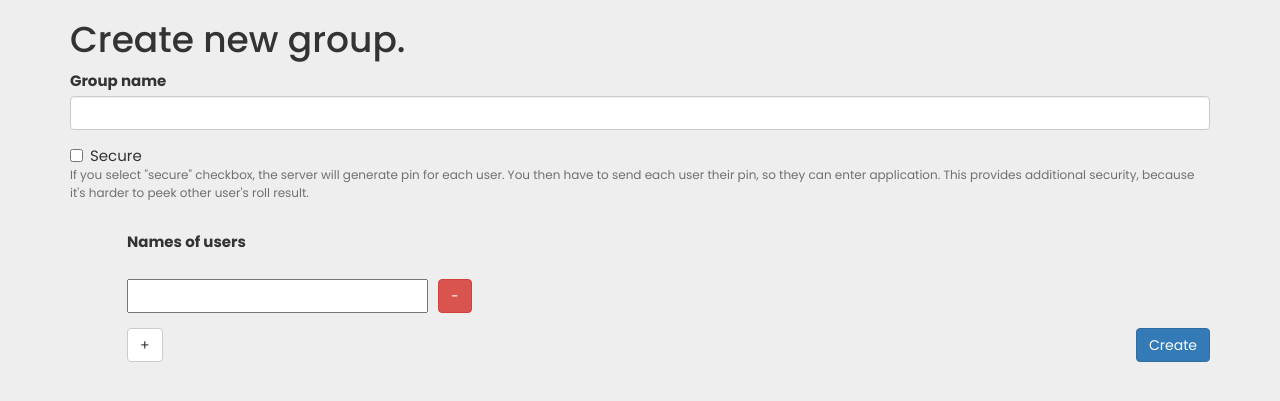
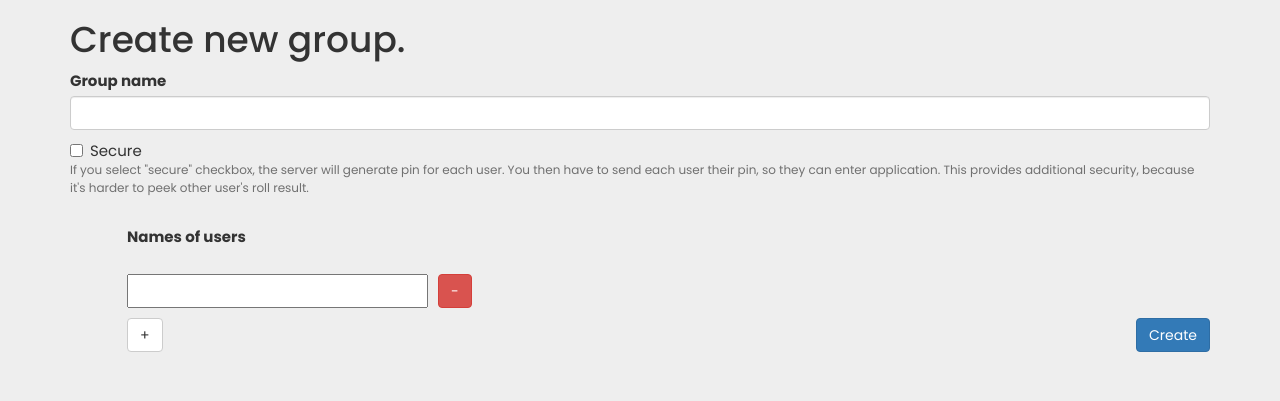
Before and after one commit to RafalKornel/santa2020, a Flask app: page / in a window 1280 px wide. Shown: the top 401 px of the page. Run offline with Flask 2, Linux system fonts and the light colour scheme; some libraries are stand-ins or nearby versions.

Commit message:
[FIX] Small ui changes

```diff
--- a/app/templates/index.html
+++ b/app/templates/index.html
@@ -33,7 +33,7 @@
         <div class="user_list">
             {% if not session["user"] %}
             <form action="" method="post">
-                <label for="name">Jak masz na imie?</label>
+                <label for="name">What's your name?</label>
                 <input id="name" name="name" class="name-field" type="text" value="" autocomplete="off">
                 {% if group.secure %}
                 <label for="pin">PIN:</label>
--- a/static/style.css
+++ b/static/style.css
@@ -140,6 +140,10 @@ body {
   margin-left: 10px;
 }
 
+.form-group {
+  margin-bottom: 5px;
+}
+
 
 @media screen and (max-width: 768px) {
   .name-form-group .name-field {
```
